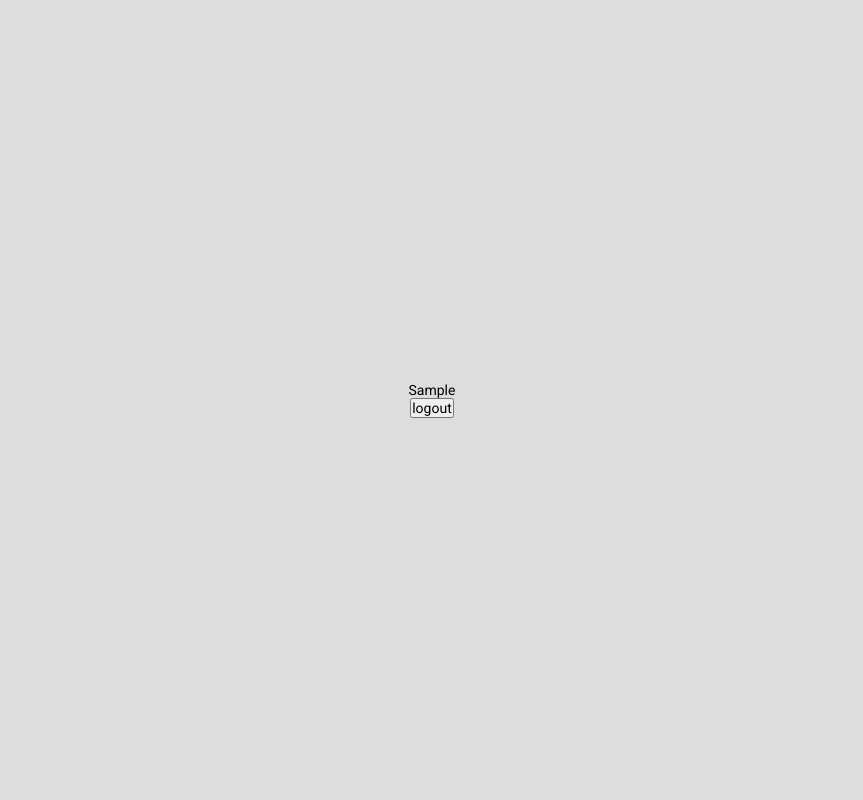
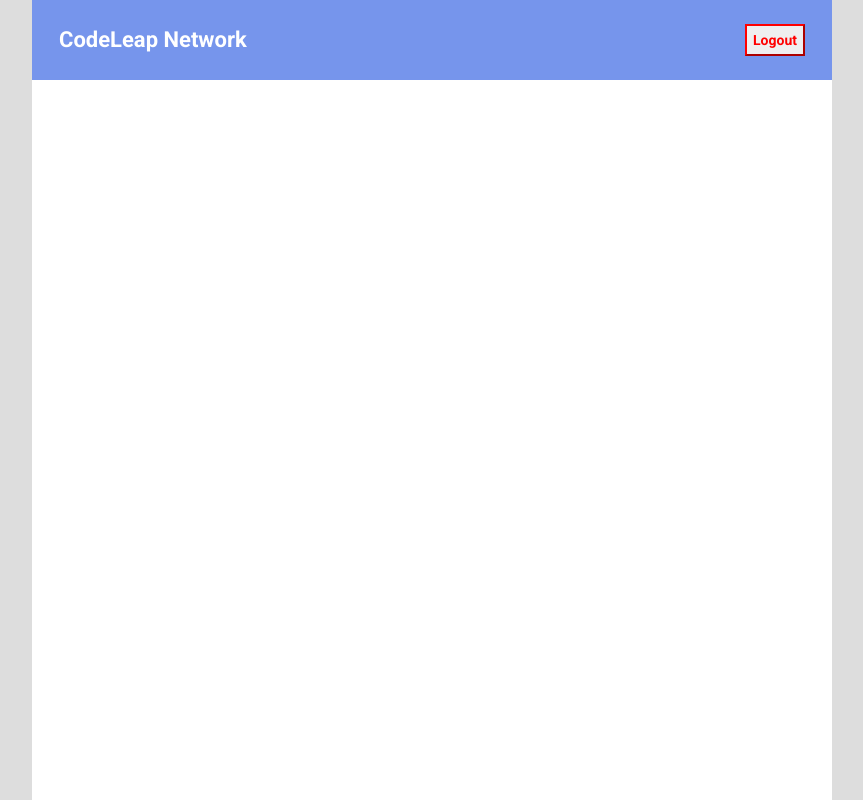
Before and after one commit to GabrielGStone/CodeLeapCrud, a React (Create React App) app: page /signup in a window 1280 px wide. Both pictures are taken after typing "Sample" into the empty fields and a click on the button "ENTER". Shown: the whole page, without its empty margins (208-1071 px from the left). Built offline with nearby package versions, Linux system fonts and the light colour scheme.

Commit message:
feat header

```diff
--- a/src/components/Header/Header.tsx
+++ b/src/components/Header/Header.tsx
@@ -5,11 +5,6 @@ import { authActions } from "../../state/actions";
 
 const Header = () => {
   const dispatch = useDispatch();
-  const navigate = useNavigate();
-
-  const handleNavigate = () => {
-    navigate("/");
-  };
 
   const Logout = () => {
     dispatch(authActions.logout());
@@ -18,7 +13,7 @@ const Header = () => {
   return (
     <>
       <Container>
-        <HeaderText onClick={handleNavigate}>todo list</HeaderText>
+        <HeaderText>CodeLeap Network</HeaderText>
         <LogoutButton onClick={Logout}>Logout</LogoutButton>
       </Container>
     </>
--- a/src/components/Header/styles.ts
+++ b/src/components/Header/styles.ts
@@ -1,32 +1,28 @@
 import styled from "styled-components";
 
 export const Container = styled.div`
-  font-family: "montserrat";
-  position: relative;
-  font-size: 22px;
-  letter-spacing: 0.035em;
-  background-color: #000;
+  width: 800px;
+  height: 80px;
+  padding: 27px;
+  display: flex;
+  align-items: center;
+  justify-content: space-between;
+  background-color: #7695ec;
   color: #fff;
-  height: 120px;
-  width: 100%;
-  display: flex;
-  justify-content: space-around;
-  align-items: center;
 `;
 
-export const HeaderText = styled.div`
-  cursor: pointer;
-
+export const HeaderText = styled.h1`
+  font-weight: 700;
+  font-size: 22px;
+  line-height: 26px;
 `;
 
 export const LogoutButton = styled.button`
-  color:#f00;
-  border-color:#f00;
-  border-radius: 15px;
-  background-color: #000;
-  height: 30%;
+  color: #f00;
+  border-color: #f00;
+  padding: 6px;
   position: relative;
   align-self: center;
+  font-weight: 600;
   cursor: pointer;
-
-`
+`;
--- a/src/pages/MainScreen/MainScreen.tsx
+++ b/src/pages/MainScreen/MainScreen.tsx
@@ -5,6 +5,8 @@ import { useSelector } from "react-redux";
 import { RootState } from "../../state";
 import { useDispatch } from "react-redux";
 import { authActions } from "../../state/actions";
+import Header from "../../components/Header/Header";
+import { Container } from "./style";
 
 const MainScreen = () => {
   const token = useSelector((state: RootState) => state.auth.token);
@@ -14,14 +16,11 @@ const MainScreen = () => {
     !token && navigate("/signup");
   }, [token]);
 
-  const Logout = () => {
-    dispatch(authActions.logout());
-  };
-
   return (
     <Layout>
-      <div>{token}</div>
-      <button onClick={Logout}>logout</button>
+      <Container>
+        <Header />
+      </Container>
     </Layout>
   );
 };
--- /dev/null
+++ b/src/pages/MainScreen/style.ts
@@ -0,0 +1,12 @@
+import styled from "styled-components";
+
+export const Container = styled.div`
+  min-height: 100vh;
+  background-color: #fff;
+`;
+
+export const PostsBody = styled.div`
+  display: flex;
+  flex-direction: column;
+  padding: 24px;
+`;
```
